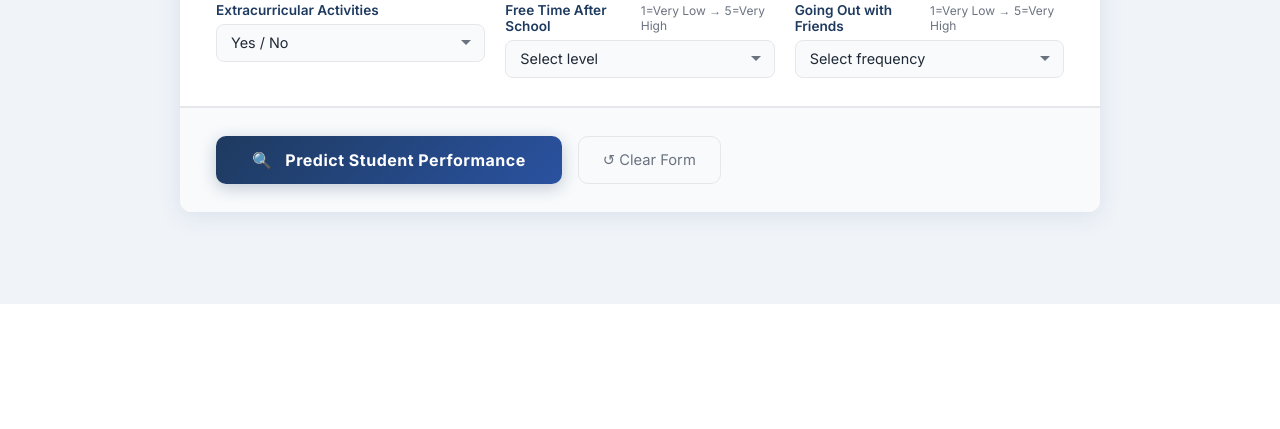
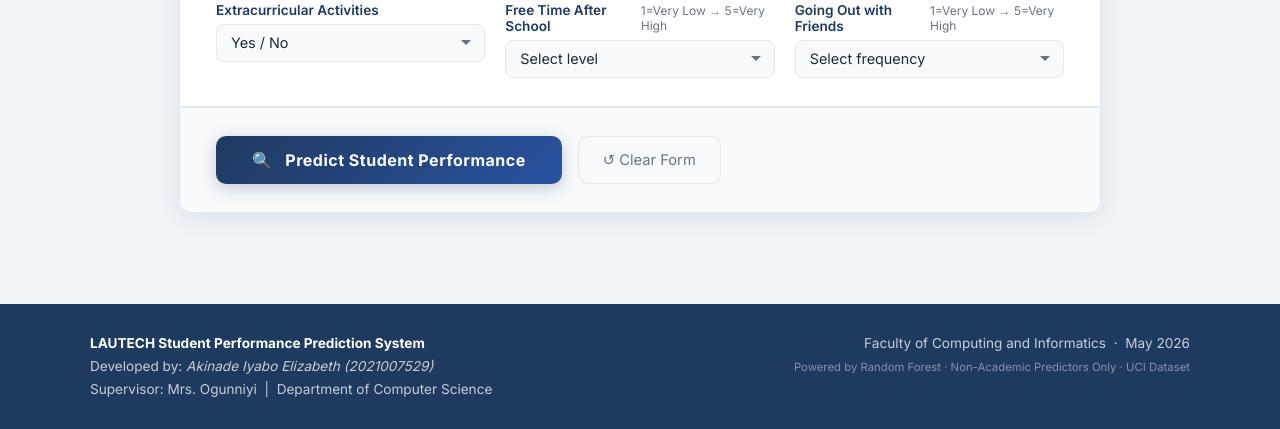
Before and after one commit to Ayowale13/student-flask-app, a Flask app: page / in a window 1280 px wide. Shown: the part 1794-2223 px from the top of the page. Before the commit the page ends 2098 px from the top, so only its background shows below. Run offline with Flask 3, Linux system fonts and the light colour scheme; parts of the project's set-up code (start-up, migrations or seed data) failed here and were passed over.

Commit message:
Fix Netlify deploy

```diff
--- a/templates/index.html
+++ b/templates/index.html
@@ -480,3 +480,21 @@
     </form>
   </div>
 </main>
+
+<!-- ═══════════════════════  FOOTER  ═══════════════════════ -->
+<footer class="site-footer">
+  <div class="footer-inner">
+    <div>
+      <strong>LAUTECH Student Performance Prediction System</strong><br/>
+      Developed by: <em>Akinade Iyabo Elizabeth (2021007529)</em><br/>
+      Supervisor: Mrs. Ogunniyi &nbsp;|&nbsp; Department of Computer Science
+    </div>
+    <div class="footer-note">
+      Faculty of Computing and Informatics &nbsp;·&nbsp; May 2026<br/>
+      <small>Powered by Random Forest · Non-Academic Predictors Only · UCI Dataset</small>
+    </div>
+  </div>
+</footer>
+
+</body>
+</html>
```
Also changed, not shown: netlify.toml (added).
